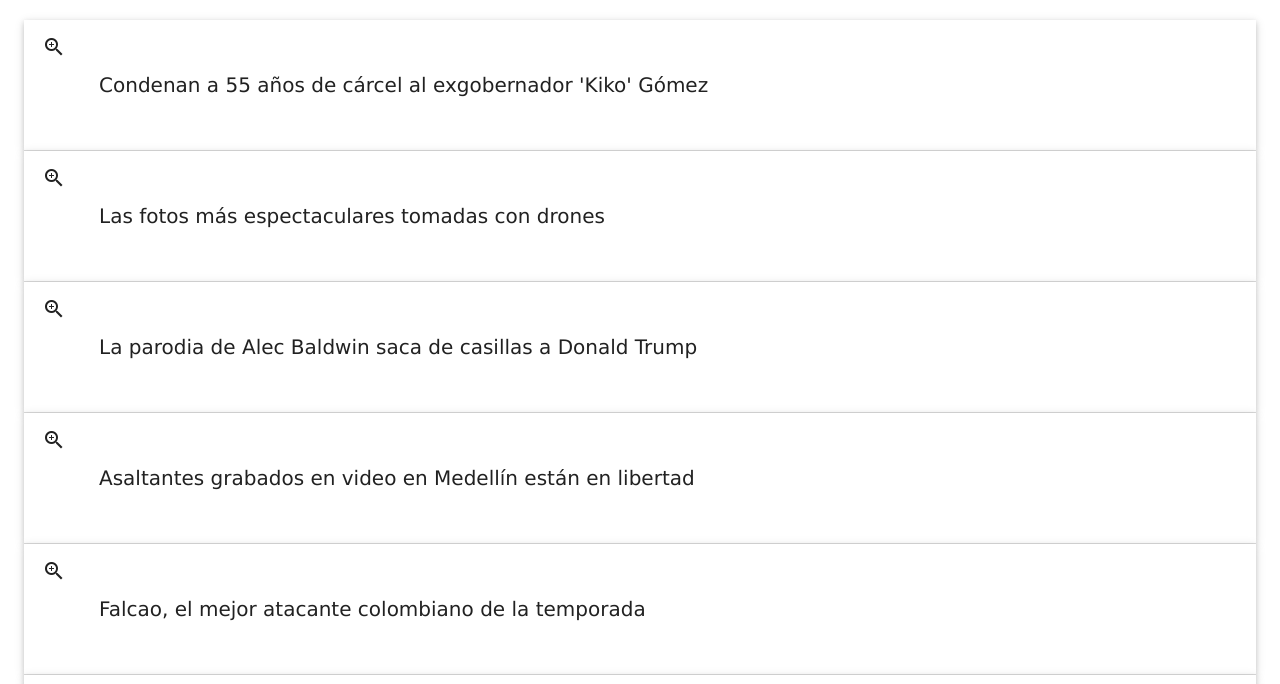
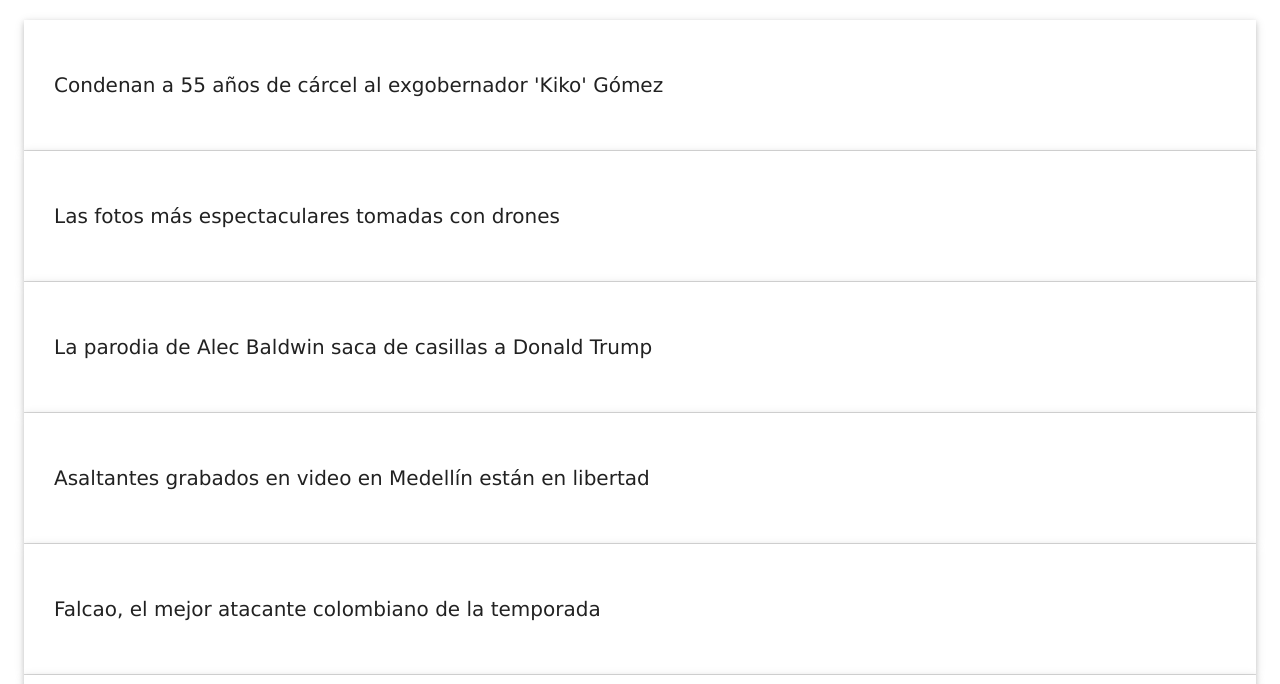
Before and after one commit to acmuniandes/scraperNoticias, a plain HTML site: page public/index.html in a window 1280 px wide. Shown: the part 116-800 px from the top of the page. Drawn offline with nearby package versions, Linux system fonts and the light colour scheme.

Commit message:
sin lupa

```diff
--- a/public/index.html
+++ b/public/index.html
@@ -31,7 +31,7 @@ p {
   <h1 aling=center>El Tiempo Light</h1>
   <ul class="collapsible popout" data-collapsible="expandable">
     <li v-for="articulo in articulos" >
-      <div class="collapsible-header"><i class="material-icons">zoom_in</i>
+      <div class="collapsible-header">
             <p style="float: left;">{{articulo.titulo}}</p>
            <p style="text-align:right">
              {{articulo.fecha}}
```
